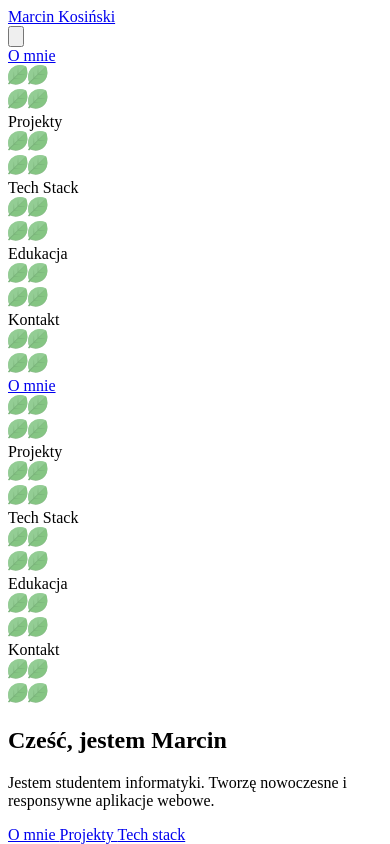
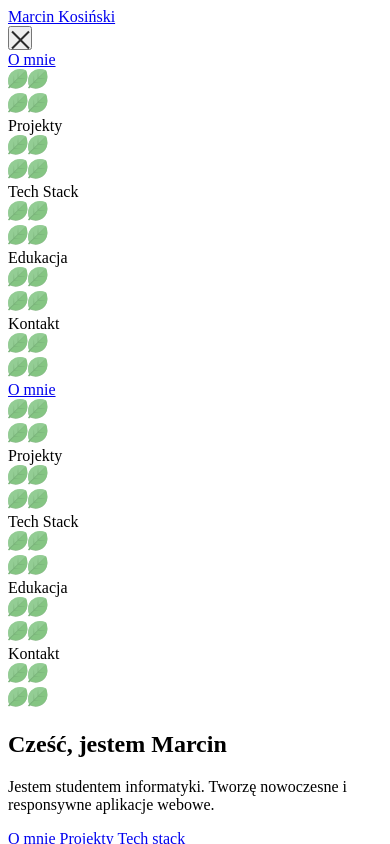
Before and after one commit to mkosinskki/myPage, a Vue app: page / in a window 390 px wide. Both pictures are taken after a click on the button 16 px from the left and 36 px from the top of the page. Shown: the top 844 px of the page. Built offline with nearby package versions, Linux system fonts and the light colour scheme; the HTML template or start-up script is replaced by a standard one.

Commit message:
Simplified navbar, better responsiveness for larger screens.

```diff
--- a/src/components/Navbar.vue
+++ b/src/components/Navbar.vue
@@ -1,39 +1,39 @@
 <template>
-    <nav
-        class="w-full px-5 xl:px-40 2xl:px-80 3xl:px-[400px]! 4xl:px-[800px]! py-5 flex items-center justify-between sticky top-0 bg-offWhite shadow-md z-50">
-        <div class="z-20">
-            <a href="#hero" class="text-2xl font-bold text-mediumGreen"> Marcin Kosiński </a>
+    <nav class="w-full sticky top-0 bg-offWhite shadow-md z-50">
+        <div class="container max-w-6xl mx-auto px-5 py-5 flex items-center justify-between">
+
+            <div class="z-50">
+                <a href="#hero" class="text-2xl font-bold text-mediumGreen">
+                    Marcin Kosiński
+                </a>
             </div>
 
-        <button @click="toggleMenu" ref="burgerButtonRef" class="md:hidden text-graphite focus:outline-none z-50">
-            <svg v-if="!isMenuOpen" xmlns="http://www.w3.org/2000/svg" fill="none" viewBox="0 0 24 24"
-                stroke-width="1.5" stroke="currentColor" class="w-8 h-8">
-                <path stroke-linecap="round" stroke-linejoin="round" d="M3.75 6.75h16.5M3.75 12h16.5m-16.5 5.25h16.5" />
-            </svg>
-            <svg v-else xmlns="http://www.w3.org/2000/svg" fill="none" viewBox="0 0 24 24" stroke-width="1.5"
-                stroke="currentColor" class="w-8 h-8">
-                <path stroke-linecap="round" stroke-linejoin="round" d="M6 18L18 6M6 6l12 12" />
-            </svg>
+            <button id="menu-btn" type="button" class="z-50 block hamburger md:hidden focus:outline-none"
+                :class="{ open: isMenuOpen }" @click="toggleMenu">
+                <span class="hamburger-top"></span>
+                <span class="hamburger-middle"></span>
+                <span class="hamburger-bottom"></span>
             </button>
 
-        <div class="hidden md:flex items-center gap-5 lg:gap-8 2xl:gap-12">
-            <component v-for="item in menuItems" :key="item.name" :is="item.path.startsWith('#') ? 'a' : 'RouterLink'"
+            <div class="hidden md:flex items-center gap-4 lg:gap-12">
+                <component v-for="item in menuItems" :key="item.name" :is="item.path.startsWith('#') ? 'a' : RouterLink"
                     :href="item.path.startsWith('#') ? item.path : undefined"
                     :to="item.path.startsWith('#') ? undefined : item.path"
-                class="group relative text-graphite hover:text-mediumGreen hover:bg-lightMint hover:rounded-md font-medium px-1 py-1 flex justify-center items-center">
-                <span class="relative z-10 bg-offWhite px-2.5 rounded-sm">{{ item.name }}</span>
+                    class="group relative text-graphite hover:text-mediumGreen hover:bg-lightMint hover:rounded-md font-medium px-1 py-1 flex justify-center items-center transition-colors duration-300">
+                    <span class="relative z-10 bg-offWhite px-2.5 rounded-sm text-lg">{{ item.name }}</span>
                     <LeafPair side="right" />
                     <LeafPair side="left" />
                 </component>
             </div>
+        </div>
 
         <Transition name="fade">
-            <div v-if="isMenuOpen" class="...">
-                <component v-for="item in menuItems" :key="item.name"
-                    :is="item.path.startsWith('#') ? 'a' : 'RouterLink'"
+            <div v-if="isMenuOpen"
+                class="absolute top-full left-0 w-full bg-offWhite border-t border-gray-300 shadow-lg flex flex-col items-center py-8 space-y-6 font-bold md:hidden z-40">
+                <component v-for="item in menuItems" :key="item.name" :is="item.path.startsWith('#') ? 'a' : RouterLink"
                     :href="item.path.startsWith('#') ? item.path : undefined"
                     :to="item.path.startsWith('#') ? undefined : item.path" @click="toggleMenu"
-                    class="group relative text-graphite font-medium px-4 py-2 flex justify-center items-center text-xl">
+                    class="group relative text-graphite font-medium px-4 py-2 flex justify-center items-center text-xl w-full hover:bg-lightMint/20">
                     <span class="relative z-10 px-2.5">{{ item.name }}</span>
                     <LeafPair side="right" />
                     <LeafPair side="left" />
@@ -43,7 +43,7 @@
 
         <Transition name="fade">
             <div v-if="isMenuOpen" @click="toggleMenu"
-                class="fixed inset-x-0 bottom-0 top-20 z-10 bg-black/20 backdrop-blur-sm md:hidden">
+                class="fixed inset-x-0 bottom-0 top-20 -z-10 bg-black/20 backdrop-blur-sm md:hidden h-screen">
             </div>
         </Transition>
     </nav>
@@ -51,10 +51,10 @@
 
 <script setup>
 import { ref } from 'vue';
+import { RouterLink } from 'vue-router';
 import LeafPair from './LeafPair.vue';
 
 const isMenuOpen = ref(false);
-const burgerButtonRef = ref(null);
 
 const toggleMenu = () => {
     isMenuOpen.value = !isMenuOpen.value;
@@ -67,17 +67,63 @@ const menuItems = [
     { name: 'Edukacja', path: '/edukacja' },
     { name: 'Kontakt', path: '/kontakt' },
 ];
-
 </script>
 
 <style scoped>
+.hamburger {
+    cursor: pointer;
+    width: 24px;
+    height: 24px;
+    transition: all 0.25s;
+    position: relative;
+}
+
+.hamburger-top,
+.hamburger-middle,
+.hamburger-bottom {
+    position: absolute;
+    width: 24px;
+    height: 2px;
+    top: 0;
+    left: 0;
+    background: #2c2c2c;
+    transform: rotate(0);
+    transition: all 0.5s;
+}
+
+.hamburger-middle {
+    transform: translateY(7px);
+}
+
+.hamburger-bottom {
+    transform: translateY(14px);
+}
+
+.open {
+    transform: rotate(90deg);
+    transform-origin: center;
+}
+
+.open .hamburger-top {
+    transform: rotate(45deg) translateY(6px) translateX(6px);
+}
+
+.open .hamburger-middle {
+    display: none;
+}
+
+.open .hamburger-bottom {
+    transform: rotate(-45deg) translateY(6px) translateX(-6px);
+}
+
 .fade-enter-active,
 .fade-leave-active {
-    transition: opacity 0.3s ease;
+    transition: opacity 0.3s ease, transform 0.3s ease;
 }
 
 .fade-enter-from,
 .fade-leave-to {
     opacity: 0;
+    transform: translateY(-10px);
 }
 </style>
```
Lines whose indentation alone changed are shown as unchanged.
